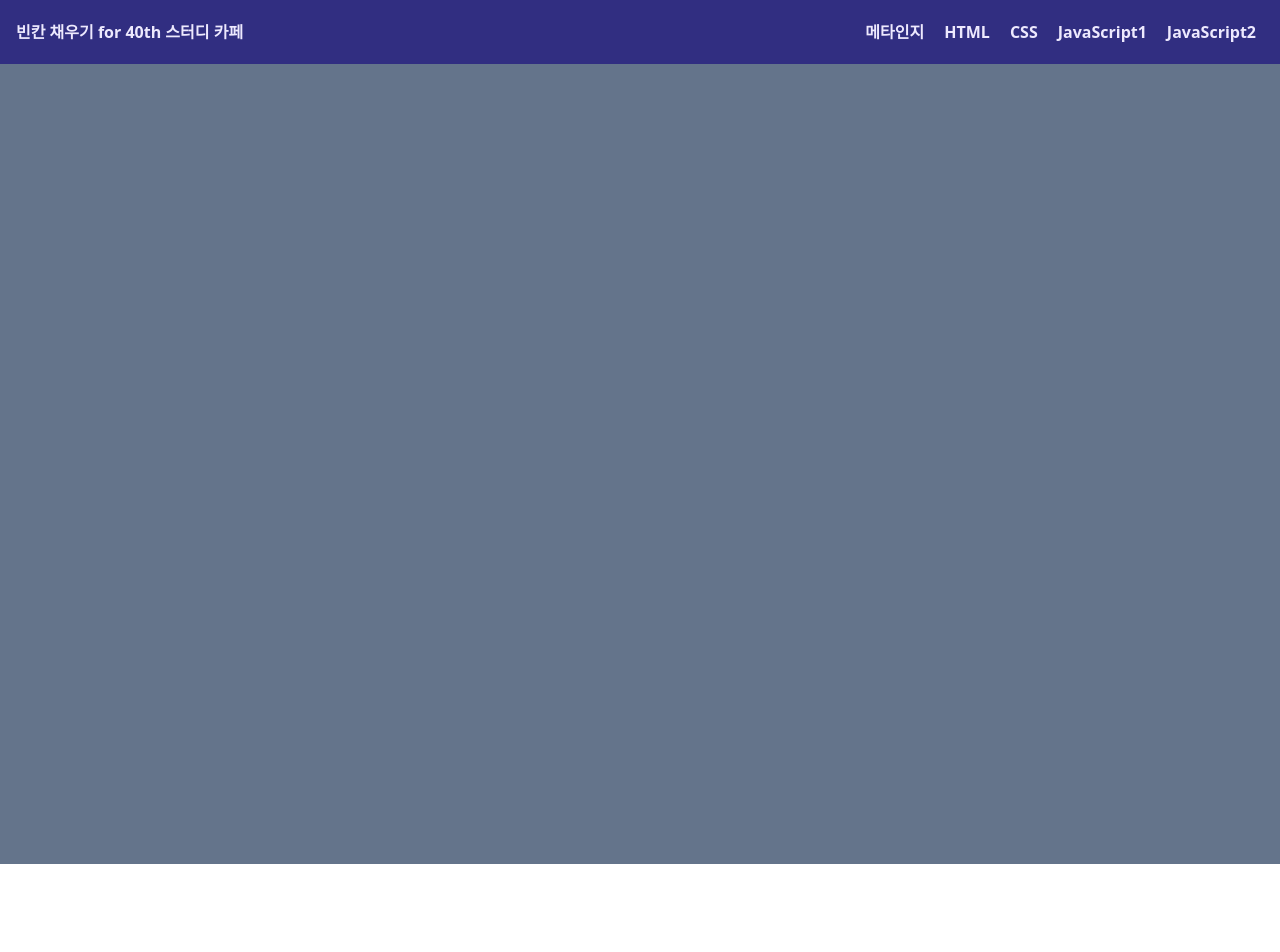
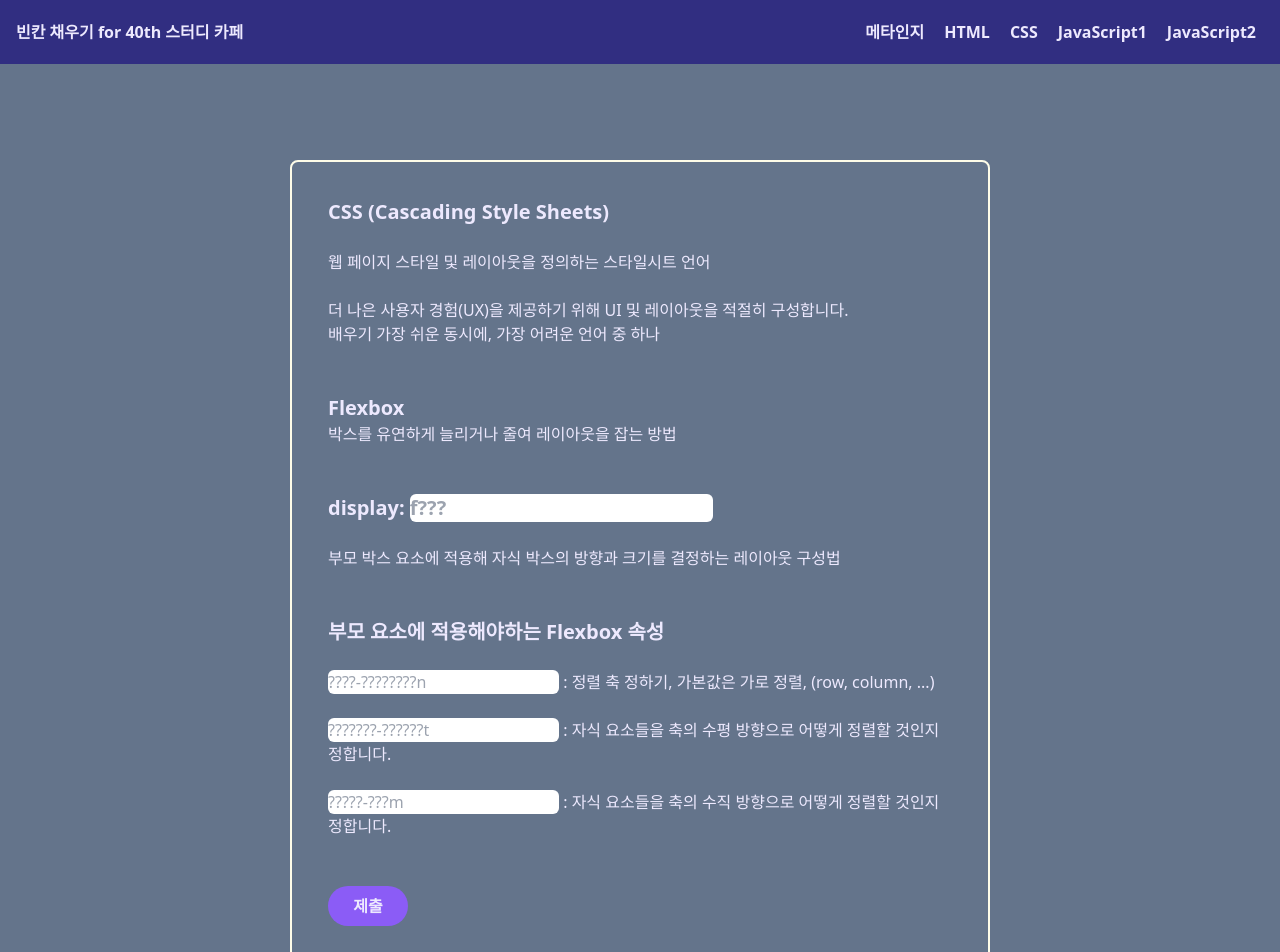
Before and after one commit to haileyport/fill-the-blank-react, a React (Create React App) app: page /css in a window 1280 px wide. Shown: the top 952 px of the page. Before the commit the page ends 864 px from the top, so only its background shows below. Built offline with nearby package versions, Linux system fonts and the light colour scheme.

Commit message:
feat: CSS 페이지 개발, 정답 검사 로직 변경

```diff
--- a/src/App.js
+++ b/src/App.js
@@ -13,11 +13,11 @@ import "./App.css";
 function App() {
   return (
     <BrowserRouter>
-      <div className="App">
+      <div className="min-h-screen max-h-screen bg-slate-500">
         <div>
           <Menu />
         </div>
-        <div className="h-screen bg-slate-500">
+        <div className="bg-slate-500">
           <Routes>
             <Route path="/" element={<Main />}></Route>
             <Route path="/meta" element={<Meta />}></Route>
--- /dev/null
+++ b/src/data/dummyData.js
@@ -0,0 +1,14 @@
+export const data = {
+  main: {
+    hi: "안녕하세요",
+  },
+  meta: {
+    brainstrom: "브레인스톰",
+  },
+  css: {
+    flex: "flex",
+    "flex-direction": "flex-direction",
+    "justify-content": "justify-content",
+    "align-item": "align-item",
+  },
+};
--- a/src/index.css
+++ b/src/index.css
@@ -8,7 +8,7 @@ html {
 body {
   @apply h-full;
 }
-div#__next {
+div {
   @apply h-full;
 }
 main {
@@ -20,7 +20,7 @@ span {
 }
 
 input {
-  @apply w-24 rounded-md focus:outline-none focus:border-sky-500 focus:ring-sky-500 focus:ring-1 text-gray-800;
+  @apply w-fit rounded-md focus:outline-none focus:border-sky-500 focus:ring-sky-500 focus:ring-1 text-gray-800;
 }
 
 button {
--- a/src/pages/CSS.js
+++ b/src/pages/CSS.js
@@ -1,11 +1,130 @@
-import React from "react";
+import React, { useState } from "react";
+import Layout from "./Layout";
+import { data } from "./../data/dummyData";
 
-const CSS = () => {
+const CssContents = () => {
+  const [text, setText] = useState({});
+  const [newCss, setNewCss] = useState({});
+
+  const textHandler = (e) => {
+    changeText(e.target.id, e.target.value);
+  };
+
+  const changeText = (key, val) => {
+    setText((cur) => {
+      let condition = { ...cur };
+      condition[key] = val;
+      return condition;
+    });
+  };
+
+  const changeCss = (key, val) => {
+    setNewCss((cur) => {
+      let condition = { ...cur };
+      condition[key] = val;
+      return condition;
+    });
+  };
+
+  const answerHandler = (e) => {
+    e.preventDefault();
+    for (let key in data.css) {
+      if (key === text[key]) {
+        changeCss(key, `bg-green-100`);
+      } else {
+        changeCss(key, `bg-red-100`);
+        changeText(key, "");
+      }
+    }
+  };
+
   return (
     <>
-      <div></div>
+      <span className="text-xl font-bold">CSS (Cascading Style Sheets)</span>
+      <br />
+      <span>웹 페이지 스타일 및 레이아웃을 정의하는 스타일시트 언어</span>
+      <br />
+      <span>
+        더 나은 사용자 경험(UX)을 제공하기 위해 UI 및 레이아웃을 적절히
+        구성합니다.
+      </span>
+      <span>배우기 가장 쉬운 동시에, 가장 어려운 언어 중 하나</span>
+      <br />
+      <br />
+      <span className="text-xl font-bold">Flexbox</span>
+      <span>박스를 유연하게 늘리거나 줄여 레이아웃을 잡는 방법</span>
+      <br />
+      <br />
+      <span className="text-xl font-bold">
+        display:{"\n"}
+        <input
+          id="flex"
+          type="text"
+          placeholder="f???"
+          value={text["flex"] || ""}
+          onChange={textHandler}
+          className={newCss.flex}
+        />
+      </span>
+      <br />
+      <span>
+        부모 박스 요소에 적용해 자식 박스의 방향과 크기를 결정하는 레이아웃
+        구성법
+      </span>
+      <br />
+      <br />
+      <span className="text-xl font-bold">
+        부모 요소에 적용해야하는 Flexbox 속성
+      </span>
+      <br />
+      <span>
+        <input
+          id="flex-direction"
+          type="text"
+          placeholder="????-????????n"
+          value={text["flex-direction"] || ""}
+          onChange={textHandler}
+          className={newCss["flex-direction"]}
+        />
+        {"\n"}:{"\n"}정렬 축 정하기, 가본값은 가로 정렬, (row, column, ...)
+      </span>
+      <br />
+      <span>
+        <input
+          id="justify-content"
+          type="text"
+          placeholder="???????-??????t"
+          value={text["justify-content"] || ""}
+          onChange={textHandler}
+          className={newCss["justify-content"]}
+        />
+        {"\n"}:{"\n"}자식 요소들을 축의 수평 방향으로 어떻게 정렬할 것인지
+        정합니다.
+      </span>
+      <br />
+      <span>
+        <input
+          id="align-item"
+          type="text"
+          placeholder="?????-???m"
+          value={text["align-item"] || ""}
+          onChange={textHandler}
+          className={newCss["align-item"]}
+        />
+        {"\n"}:{"\n"}자식 요소들을 축의 수직 방향으로 어떻게 정렬할 것인지
+        정합니다.
+      </span>
+      <br />
+      <br />
+      <button className="w-[80px]" onClick={answerHandler}>
+        제출
+      </button>
     </>
   );
 };
 
+const CSS = () => {
+  return <Layout contents={<CssContents />} />;
+};
+
 export default CSS;
--- a/src/pages/Layout.js
+++ b/src/pages/Layout.js
@@ -3,8 +3,8 @@ import React from "react";
 const Layout = ({ contents }) => {
   return (
     <div className="h-full">
-      <main className="flex justify-center items-center ">
-        <form className="flex flex-col text-left w-[700px] mx-32 px-9 py-9 left-1/2 top-1/4	rounded-lg border-2 border-yellow-50 ">
+      <main className="flex justify-center items-center">
+        <form className="flex flex-col text-left w-[700px] absolute top-40 left-50 px-9 py-9 rounded-lg border-2 border-yellow-50 ">
           {contents}
         </form>
       </main>
--- a/src/pages/Main.js
+++ b/src/pages/Main.js
@@ -1,12 +1,10 @@
 import React, { useState } from "react";
 import Layout from "./Layout";
+import { data } from "./../data/dummyData";
 
 const MainContents = () => {
   const [text, setText] = useState("");
-  const [newCSs, setNewCss] = useState("");
-  const data = {
-    hello: "안녕하세요",
-  };
+  const [newCss, setnewCss] = useState("");
 
   const textHandler = (e) => {
     setText(e.target.value);
@@ -14,10 +12,10 @@ const MainContents = () => {
 
   const answerHandler = (e) => {
     e.preventDefault();
-    if (data.hello === text) {
-      setNewCss(`bg-green-100`);
+    if (data.main.hi === text) {
+      setnewCss(`bg-green-100`);
     } else {
-      setNewCss(`bg-red-100`);
+      setnewCss(`bg-red-100`);
       setText("");
     }
   };
@@ -37,7 +35,7 @@ const MainContents = () => {
           placeholder="안????"
           value={text || ""}
           onChange={textHandler}
-          className={newCSs}
+          className={newCss}
         />
       </span>
       <br />
--- a/src/pages/Meta.js
+++ b/src/pages/Meta.js
@@ -1,24 +1,25 @@
 import React, { useState } from "react";
 import Layout from "./Layout";
+import { data } from "./../data/dummyData";
 
 const MetaContents = () => {
   const [text, setText] = useState("");
-  const [newCSs, setNewCss] = useState("");
-  const data = {
-    brainstorm: "브레인스톰",
-  };
+  const [newCss, setnewCss] = useState("");
 
+  console.log(data);
   const textHandler = (e) => {
     setText(e.target.value);
   };
 
   const answerHandler = (e) => {
     e.preventDefault();
-    if (data.brainstorm === text) {
-      setNewCss(`bg-green-100`);
-    } else {
-      setNewCss(`bg-red-100`);
-      setText("");
+    for (let key in data.meta) {
+      if (data.meta[key] === text) {
+        setnewCss(`bg-green-100`);
+      } else {
+        setnewCss(`bg-red-100`);
+        setText("");
+      }
     }
   };
 
@@ -39,7 +40,7 @@ const MetaContents = () => {
         placeholder="???스톰"
         value={text || ""}
         onChange={textHandler}
-        className={newCSs}
+        className={newCss}
       />
       <br />
       <span>완성되지 않은 생각들이 부딪히며 사고가 확장되는 것</span>
```
